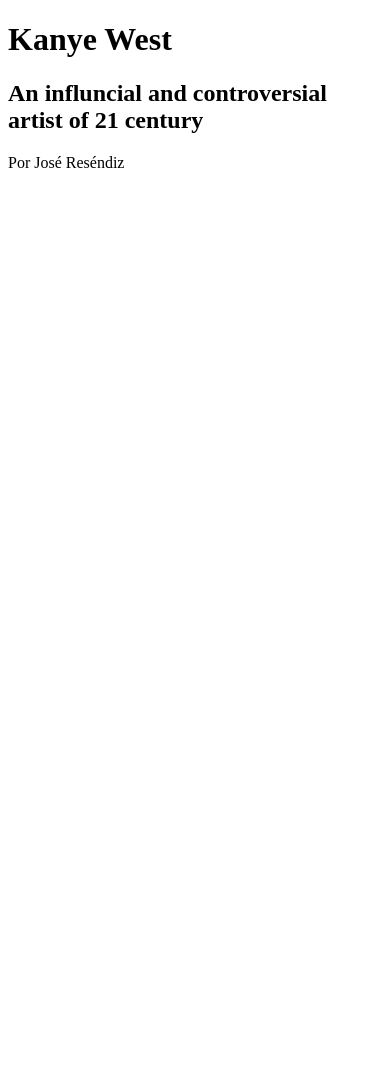
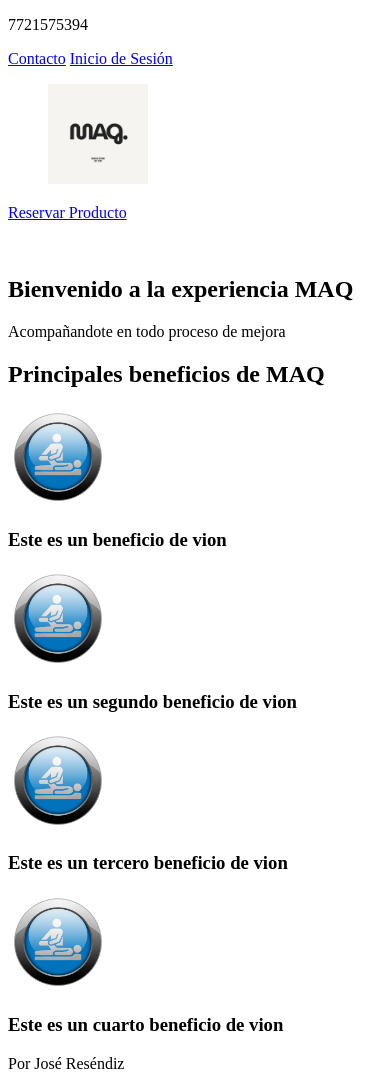
Before and after one commit to EmaREGO/2-web-c-into-programming, a plain HTML site: page index.html in a window 390 px wide. Before the commit the page ends 844 px from the top, so only its background shows below. Drawn offline with Linux system fonts and the light colour scheme.

Commit message:
Add: Avance en la elaboración de la landing page responsiva con hrefs, y el uso de imagenes, primer avance

```diff
--- a/index.html
+++ b/index.html
@@ -3,12 +3,91 @@
 <head>
     <meta charset="UTF-8">
     <meta name="viewport" content="width=device-width, initial-scale=1.0">
-    <title>Kanye West</title>
+    <title>Home - FisioTech </title>
 </head>
 <body>
+    <header>
+        <div>
+            <div>
+                <p>7721575394</p>              <!--Numero de contacto contacto-->
+            </div>
+            <div>
+                <div>
+                    <a href="02-formularios/suscription.html">Contacto</a>
+                    <a href="02-formularios/login.html">Inicio de Sesión</a>
+                </div>
+            </div>
+        </div>
+        <div>
+            <!--Logo de fisioterapia  boton de solicitar informacion y es un boton que redirije a suscription y un boton menu a otro link de funcionalidad-->
+            <figure>
+                <img src="images/maq.png" alt="Logo de la Enterprise" width="100 px">
+            </figure>
+            <a href="02-formularios/suscription.html">Reservar Producto</a>
+        </div>
+    </header>
+    <!--Ya estuvo el header-->
+    <main>
+        <section>
+            <!--seccion de inicio fondo, imagen con letras de bienvenido a la experiencia VION-->
+            <figure>
+                <img src="" alt="">
+            </figure>
+            <div>
+                <div>
+                    <h1>Bienvenido a la experiencia MAQ</h1>
+                    <p>Acompañandote en todo proceso de mejora</p>
+                </div>
+            </div>
+        </section>
+        <!--Nueva seccion-->
+        <section>
+            <div>
+                <div>
+                    <h2>Principales beneficios de MAQ</h2>
+                </div>
+                <div>
+                    <article>
+                        <article>
+                            <img src="images/fin.png" alt="beneficio1" width="100">
+                        </article>
+                        <h3>
+                            Este es un beneficio de vion
+                        </h3>
+                    </article>
+                    <article>
+                        <article>
+                            <img src="images/fin.png" alt="beneficio2" width="100">
+                        </article>
+                        <h3>
+                            Este es un segundo beneficio de vion
+                        </h3>
+                    </article>
+                    <article>
+                        <article>
+                            <img src="images/fin.png" alt="beneficio3" width="100">
+                        </article>
+                        <h3>
+                            Este es un tercero beneficio de vion
+                        </h3>
+                    </article>
+                    <article>
+                        <article>
+                            <img src="images/fin.png" alt="beneficio4" width="100">
+                        </article>
+                        <h3>
+                            Este es un cuarto beneficio de vion
+                        </h3>
+                    </article>
+                </div>
+            </div>
 
-    <h1>Kanye West</h1>
-    <h2>An influncial and controversial artist of 21 century</h2>
+        </section>
+    </main>
+
+    <section>
+
+    </section>
 
 </body>
 <footer>
```
Also changed, not shown: 02-formularios/login.html (added, +28 -0 lines), 02-formularios/suscription.html (renamed from 02-formularios/index.html, +1 -22 lines), images/fin.png (added), images/fisio.png (added), images/maq.png (added).
